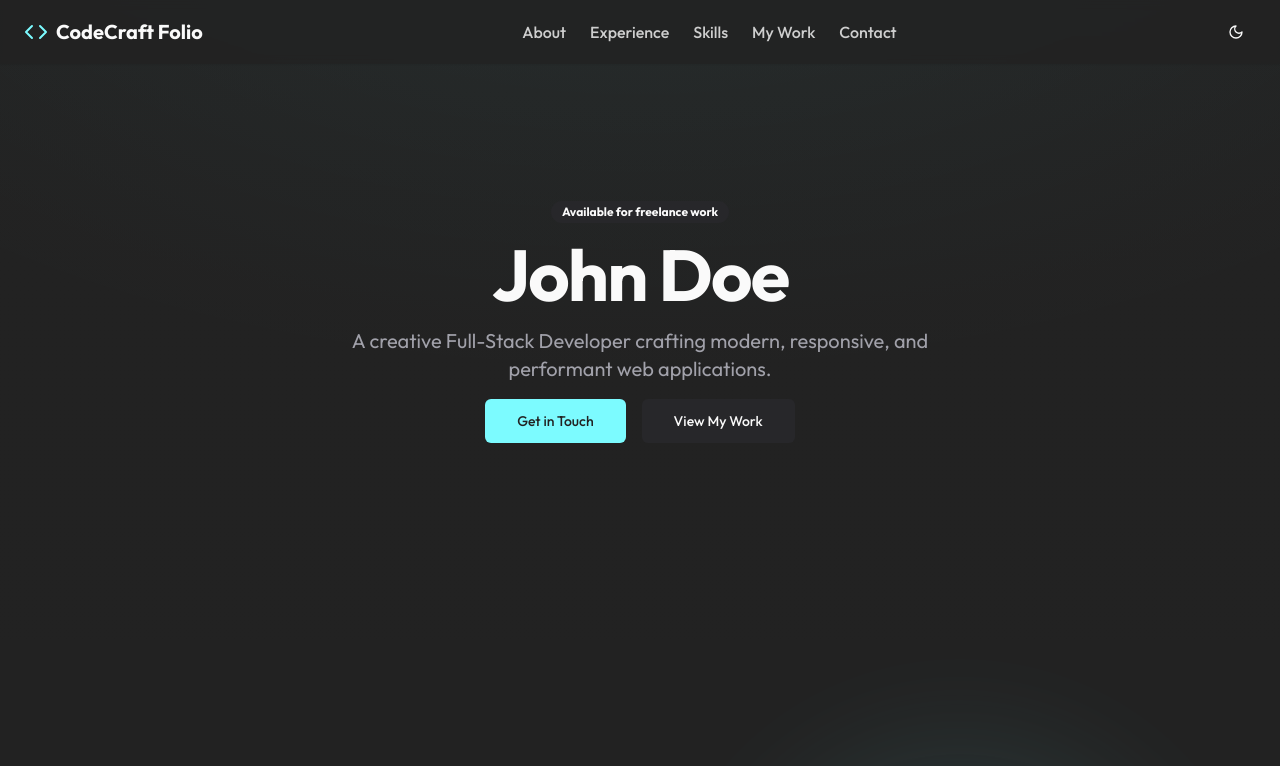
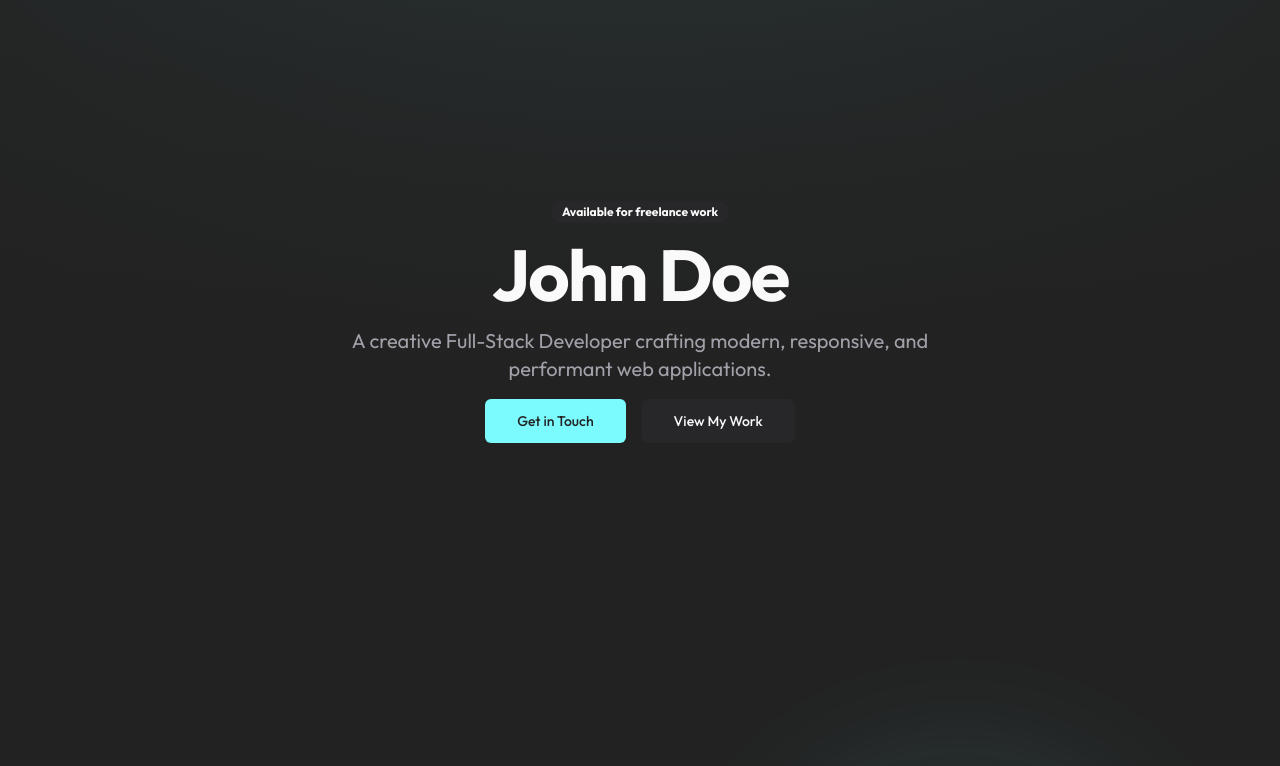
Before and after one commit to Sunnykumar-github/My-Portfolio, a Next.js app: page / in a window 1280 px wide. Shown: the top 766 px of the page. Built offline with nearby package versions, Linux system fonts and the light colour scheme.

Commit message:
September 9, Commit

```diff
--- a/src/components/header.tsx
+++ b/src/components/header.tsx
@@ -5,7 +5,8 @@ import { Code, Menu } from 'lucide-react';
 import { ThemeToggle } from '@/components/theme-toggle';
 import { Button } from '@/components/ui/button';
 import { Sheet, SheetContent, SheetTrigger } from '@/components/ui/sheet';
-import React from 'react';
+import React, { useState, useEffect } from 'react';
+import { cn } from '@/lib/utils';
 
 const routes = [
   { href: '#about', label: 'About' },
@@ -16,10 +17,29 @@ const routes = [
 ];
 
 export function Header() {
-  const [isOpen, setIsOpen] = React.useState(false);
+  const [isOpen, setIsOpen] = useState(false);
+  const [hasScrolled, setHasScrolled] = useState(false);
+
+  useEffect(() => {
+    const handleScroll = () => {
+      setHasScrolled(window.scrollY > 50);
+    };
+
+    window.addEventListener('scroll', handleScroll);
+    handleScroll(); // Check on initial load
+
+    return () => {
+      window.removeEventListener('scroll', handleScroll);
+    };
+  }, []);
 
   return (
-    <header className="fixed top-0 left-0 right-0 z-50 bg-background/80 backdrop-blur-sm shadow-sm">
+    <header
+      className={cn(
+        'fixed top-0 left-0 right-0 z-50 bg-background/80 backdrop-blur-sm shadow-sm transition-all duration-500',
+        hasScrolled ? 'opacity-100 translate-y-0' : 'opacity-0 -translate-y-full'
+      )}
+    >
       <div className="container mx-auto flex h-16 items-center justify-between px-4 md:px-6">
         <Link href="/" className="flex items-center gap-2 font-headline text-xl font-bold">
           <Code className="h-6 w-6 text-primary" />
```
